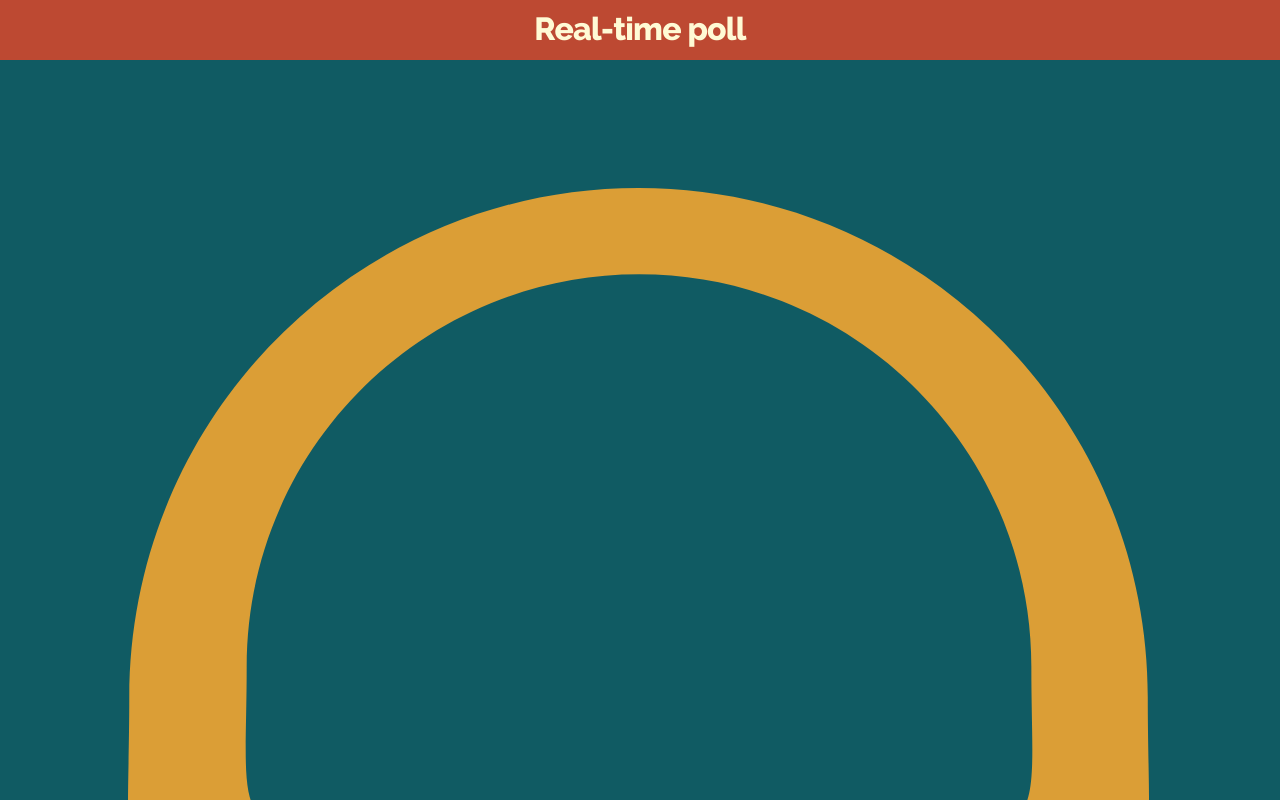
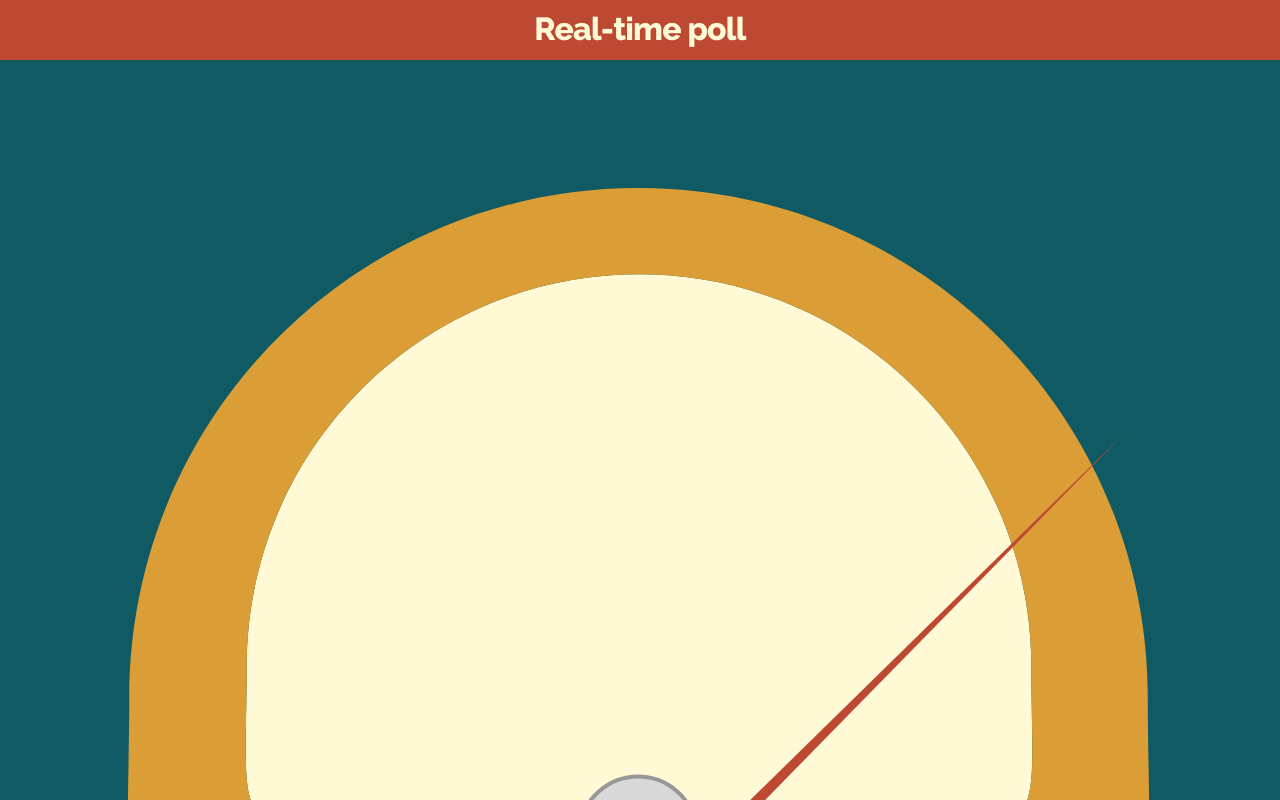
Before and after one commit to kashisau/rtpoll, a React (Create React App) app: page / in a window 1280 px wide. Shown: the top 800 px of the page. Built offline with nearby package versions, Linux system fonts and the light colour scheme.

Commit message:
Working needle.

```diff
--- a/src/components/Gauge/Gauge.css
+++ b/src/components/Gauge/Gauge.css
@@ -3,13 +3,18 @@
     display: block;
 }
 
-.Gauge-outline {
+.Gauge-svg {
     width: 80%;
     height: 80%;
     margin: 10% 10%;
 }
 
-#Oval {
-    transform: rotate(100deg);
-    transform-origin: 130.5px, 186px;
+#Needle {
+    transform: rotate(45deg);
+    transform-origin: center bottom;
+    transition: transform 200ms ease-in-out 10ms;
 }
+
+#Combined-Shape {
+    box-shadow: 1px 1px #000;
+}
--- a/src/components/Gauge/Gauge.js
+++ b/src/components/Gauge/Gauge.js
@@ -4,11 +4,16 @@ import './Gauge.css';
 class Gauge extends Component {
     render() {
         return <div className="Gauge">
-            <svg className="Gauge-outline" viewBox="0 0 261 186" version="1.1" xmlns="http://www.w3.org/2000/svg">
-                <g id="gaugeOutline" stroke="none" stroke-width="1" fill="none" fill-rule="evenodd"><g id="Dial" fill="#DB9E36"><path d="M130.124411,182.978992 C-12.9157445,182.978992 0.322974576,201.48879 0.322974576,129.801436 C0.322974576,58.1140826 58.4370572,0 130.124411,0 C201.811765,0 259.925847,58.1140826 259.925847,129.801436 C259.925847,201.48879 273.164567,182.978992 130.124411,182.978992 Z M130.248822,162.968387 C240.448031,162.968387 230.248822,177.228475 230.248822,122 C230.248822,66.771525 185.477297,22 130.248822,22 C75.0203471,22 30.248822,66.771525 30.248822,122 C30.248822,177.228475 20.0496136,162.968387 130.248822,162.968387 Z" id="Dial-housing"></path></g></g>
-                <g id="gaugeInlay" stroke="none" stroke-width="1" fill="none" fill-rule="evenodd"><g id="Dial" fill="#FFFAD5"><path d="M130.248822,162.968387 C240.448031,162.968387 230.248822,177.228475 230.248822,122 C230.248822,66.771525 185.477297,22 130.248822,22 C75.0203471,22 30.248822,66.771525 30.248822,122 C30.248822,177.228475 20.0496136,162.968387 130.248822,162.968387 Z" id="Oval"></path></g></g>
+            <svg className="Gauge-svg" width="261px" height="186px" viewBox="0 0 261 186" version="1.1" xmlns="http://www.w3.org/2000/svg">
+                <g id="Symbols" stroke="none" stroke-width="1" fill="none" fill-rule="evenodd">
+                    <g id="Dial">
+                        <path d="M130.248822,162.968387 C240.448031,162.968387 230.248822,177.228475 230.248822,122 C230.248822,66.771525 185.477297,22 130.248822,22 C75.0203471,22 30.248822,66.771525 30.248822,122 C30.248822,177.228475 20.0496136,162.968387 130.248822,162.968387 Z" id="Oval" fill="#FFFAD5"></path>
+                        <path d="M130.124411,182.978992 C-12.9157445,182.978992 0.322974576,201.48879 0.322974576,129.801436 C0.322974576,58.1140826 58.4370572,0 130.124411,0 C201.811765,0 259.925847,58.1140826 259.925847,129.801436 C259.925847,201.48879 273.164567,182.978992 130.124411,182.978992 Z M130.248822,162.968387 C240.448031,162.968387 230.248822,177.228475 230.248822,122 C230.248822,66.771525 185.477297,22 130.248822,22 C75.0203471,22 30.248822,66.771525 30.248822,122 C30.248822,177.228475 20.0496136,162.968387 130.248822,162.968387 Z" id="Dial-housing" fill="#DB9E36"></path>
+                        <polygon shapeRendering="geometricPrecision" id="Needle" fill="#BD4932" points="129 160 132 160 130.5 11"></polygon>
+                        <path d="M115.132171,163 C116.109956,155.661281 122.393846,150 130,150 C137.606154,150 143.890044,155.661281 144.867829,163 L115.132171,163 Z" id="Combined-Shape" stroke="#979797" fill="#D8D8D8"></path>
+                    </g>
+                </g>
             </svg>
-            <div className="Gauge-needle"></div>
         </div>
     }
 }
```
